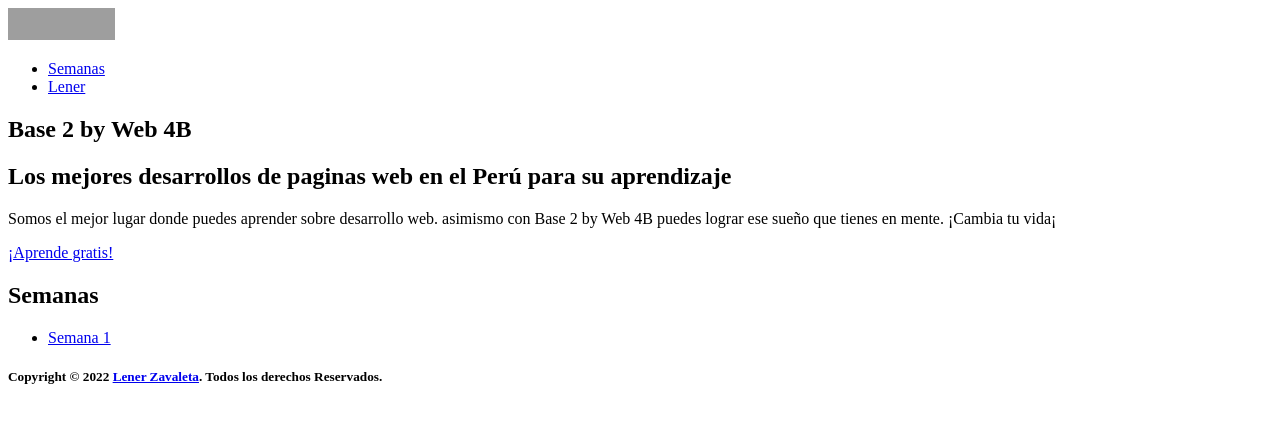
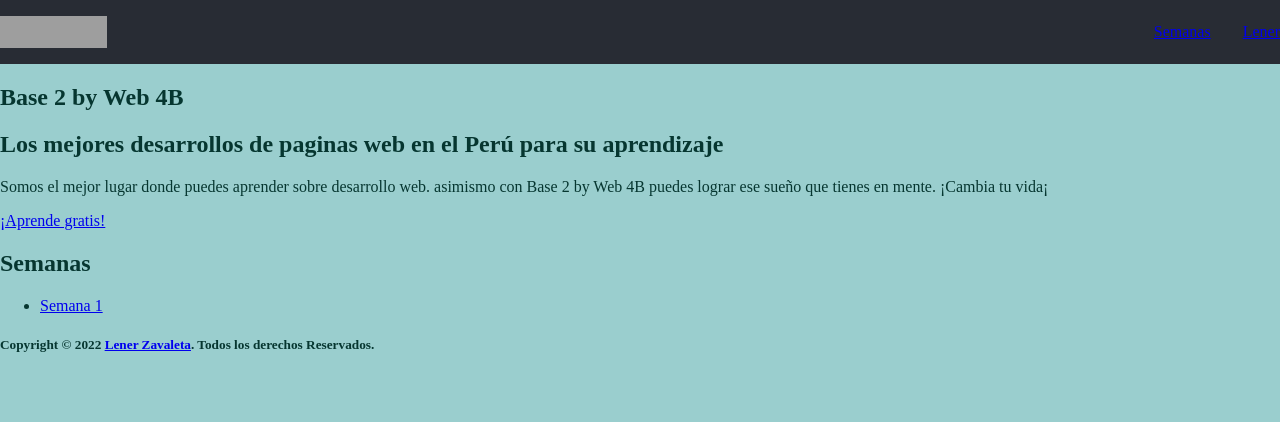
Before and after one commit to LenerWeb/base2-by-web-4b, a plain HTML site: page index.html in a window 1280 px wide. Drawn offline with Linux system fonts and the light colour scheme; grey boxes are pictures that could not be loaded.

Commit message:
CSS index.html

```diff
--- /dev/null
+++ b/css/index.css
@@ -0,0 +1,34 @@
+.body {
+    background-color: #3ba0a083;
+    color: #063630;
+    margin: 0;
+}
+
+.header {
+    display: flex;
+    align-items: center;
+    justify-content: space-between;
+    background-color: #282c34;
+    padding: 1rem 0;
+}
+
+.header__logo-container {
+    display: block;
+    width: 107px;
+    height: 32px;
+}
+
+.header__logo {
+    width: 100%;
+    height: 100%;
+}
+
+.header__nav-list {
+    display: flex;
+    align-items: center;
+    justify-content: space-between;
+    gap: 2rem;
+    margin: 0;
+    padding: 0;
+    list-style: none;
+}
--- a/index.html
+++ b/index.html
@@ -6,21 +6,25 @@
     <meta http-equiv="X-UA-Compatible" content="IE=edge">
     <meta name="viewport" content="width=device-width, initial-scale=1.0">
     <title>Base 2 by Web 4B</title>
-    <link rel="shortcut icon" href="./favicon.ico" type="image/x-icon"/>
+    <link rel="shortcut icon" href="./favicon.ico" type="image/x-icon" />
+    <link rel="stylesheet" href="./css/index.css">
 </head>
 
-<body>
-    <header>
-        <a href="#hero">
-        <img src="https://i.postimg.cc/nhz9s2Mf/logo-base2.png" alt="Imagen Base2" width="107" height="32" />
+<body class="body">
+    <header class="header">
+        <a href="#hero" class="header__logo-container">
+            <!-- Nombre-bloque__nombre-elemento -->
+            <img src="https://i.postimg.cc/nhz9s2Mf/logo-base2.png" alt="Imagen Base2" width="107" height="32"
+                class="header__logo" />
         </a>
-        <nav>
-            <ul>
+        <nav class="header__nav">
+            <ul class="header__nav-list">
                 <li>
                     <a href="#weeks">Semanas</a>
                 </li>
                 <li>
-                    <a href="https://www.linkedin.com/in/lener-z-668357219/" target="_blank" rel="noopener noreferrer">Lener</a>
+                    <a href="https://www.linkedin.com/in/lener-z-668357219/" target="_blank"
+                        rel="noopener noreferrer">Lener</a>
                 </li>
             </ul>
         </nav>
@@ -40,7 +44,7 @@
             <nav>
                 <ul>
                     <li>
-                        <a href="./Semana-1/index.html">Semana 1</a>
+                        <a href="./Semana-1/semana-1.html">Semana 1</a>
                     </li>
                 </ul>
             </nav>
@@ -48,7 +52,8 @@
     </main>
     <footer>
         <h5>
-            Copyright &copy; 2022 <a href="https://www.linkedin.com/in/lener-z-668357219/" target="_blank" rel="noopener noreferrer">Lener Zavaleta</a>. Todos los derechos Reservados.
+            Copyright &copy; 2022 <a href="https://www.linkedin.com/in/lener-z-668357219/" target="_blank"
+                rel="noopener noreferrer">Lener Zavaleta</a>. Todos los derechos Reservados.
         </h5>
     </footer>
 </body>
```
Also changed, not shown: Semana-1/semana-1.html (renamed from Semana-1/index.html).
